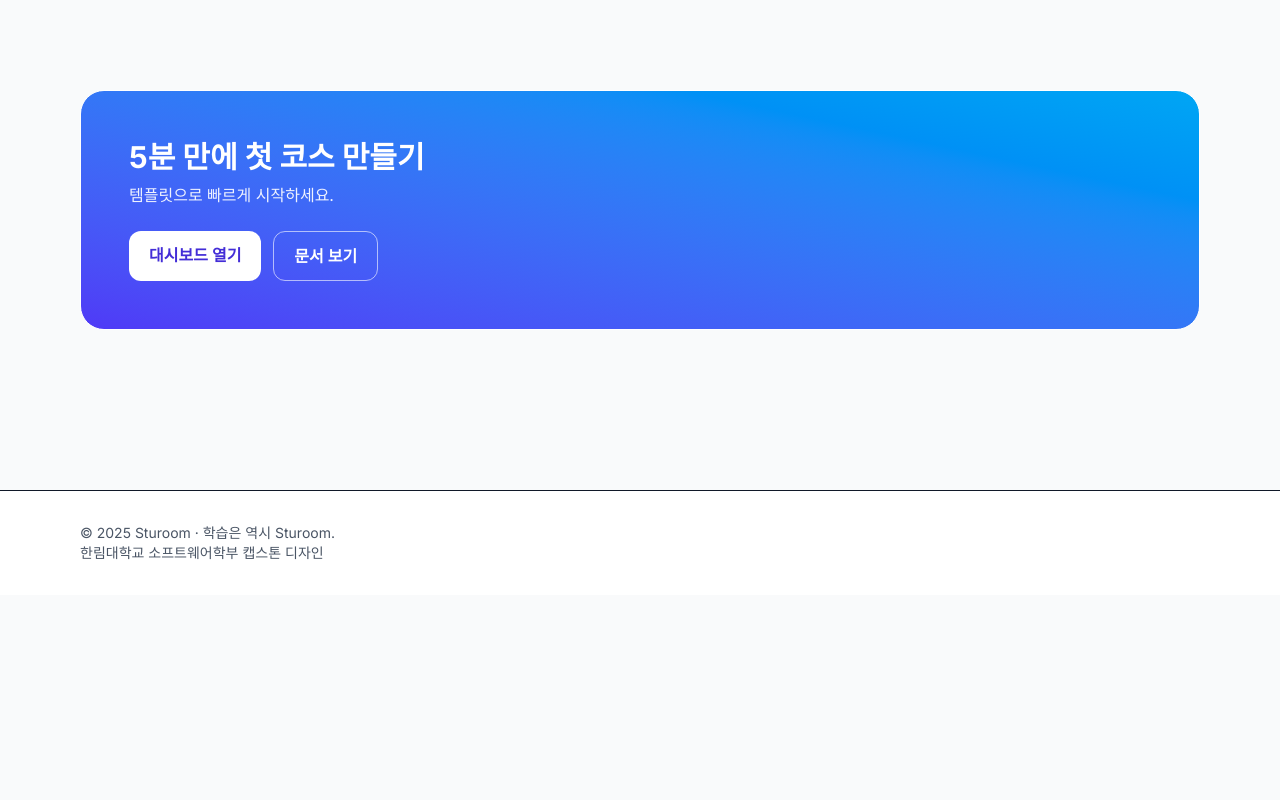
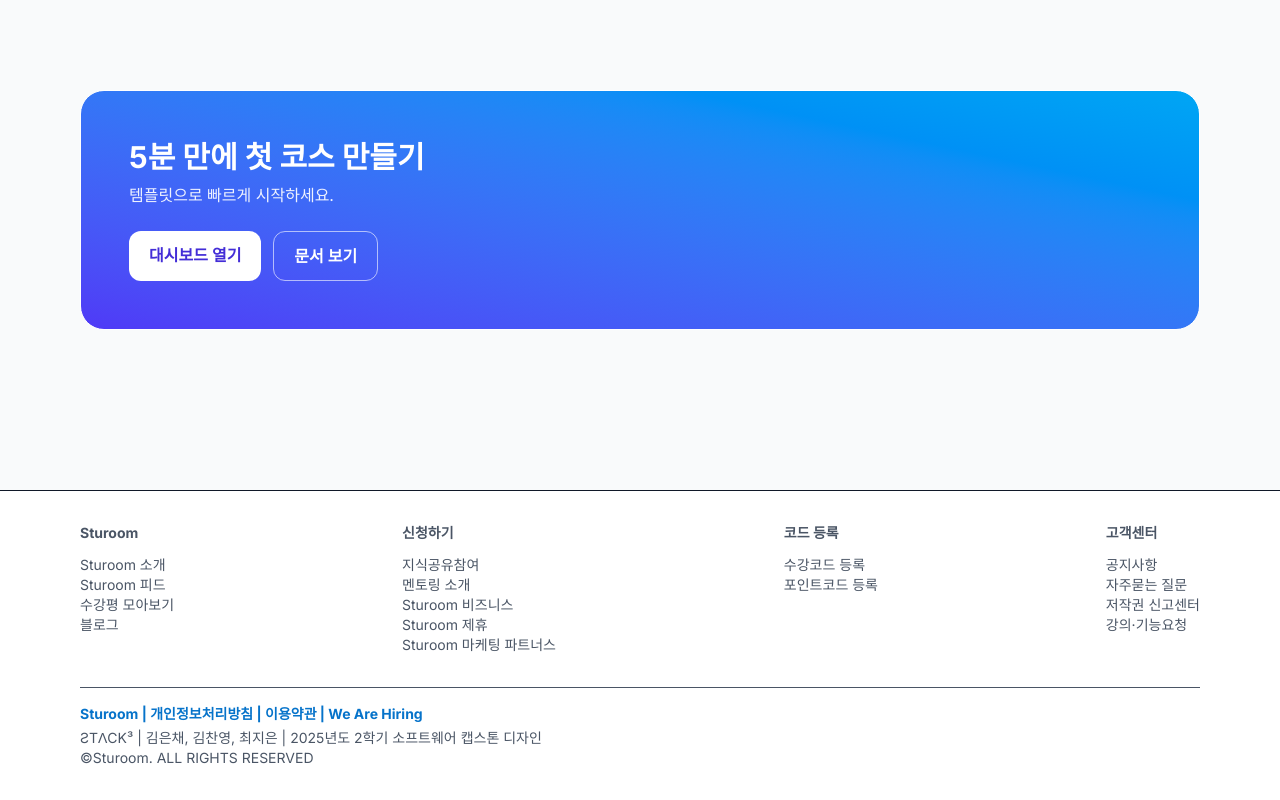
Before and after one commit to ST-CK/Sturoom, a Next.js app: page / in a window 1280 px wide. Shown: the part 1295-2095 px from the top of the page. Before the commit the page ends 1890 px from the top, so only its background shows below. Built offline with nearby package versions, Linux system fonts and the light colour scheme.

Commit message:
#36 [Make] Footer 수정

```diff
--- a/src/components/layout/Footer.tsx
+++ b/src/components/layout/Footer.tsx
@@ -4,8 +4,54 @@
   return (
     <footer className="mt-20 border-t bg-white">
       <Container className="py-8 text-sm text-gray-600">
-        <div>© {new Date().getFullYear()} Sturoom · 학습은 역시 Sturoom.</div>
-        <div>한림대학교 소프트웨어학부 캡스톤 디자인</div>
+        {/* 모든 메뉴 섹션을 하나의 flex-row 내부에 배치 ▶ 가로 메뉴 */}
+        <div className="flex flex-row gap-8 mb-8 justify-between">
+          <div>
+            <h4 className="font-bold mb-3">Sturoom</h4>
+            <ul>
+              <li>Sturoom 소개</li>
+              <li>Sturoom 피드</li>
+              <li>수강평 모아보기</li>
+              <li>블로그</li>
+            </ul>
+          </div>
+          <div>
+            <h4 className="font-bold mb-3">신청하기</h4>
+            <ul>
+              <li>지식공유참여</li>
+              <li>멘토링 소개</li>
+              <li>Sturoom 비즈니스</li>
+              <li>Sturoom 제휴</li>
+              <li>Sturoom 마케팅 파트너스</li>
+            </ul>
+          </div>
+          <div>
+            <h4 className="font-bold mb-3">코드 등록</h4>
+            <ul>
+              <li>수강코드 등록</li>
+              <li>포인트코드 등록</li>
+            </ul>
+          </div>
+          <div>
+            <h4 className="font-bold mb-3">고객센터</h4>
+            <ul>
+              <li>공지사항</li>
+              <li>자주묻는 질문</li>
+              <li>저작권 신고센터</li>
+              <li>강의·기능요청</li>
+            </ul>
+          </div>
+        </div>
+        {/* 하단 회사 정보 & 소셜 아이콘 */}
+        <div className="flex flex-col md:flex-row md:items-center md:justify-between gap-4 border-t pt-4">
+          <div>
+            <div className="font-bold text-[#0673ca] mb-1">Sturoom | 개인정보처리방침 | 이용약관 | We Are Hiring</div>
+            <div>
+              ƧTΛCK³ | 김은채, 김찬영, 최지은 | 2025년도 2학기 소프트웨어 캡스톤 디자인 <br />
+              ©Sturoom. ALL RIGHTS RESERVED
+            </div>
+          </div>
+        </div>
       </Container>
     </footer>
   );
```
Also changed, not shown: package.json (+4 -4 lines), 1 other file (tests, documents, lock files or other folders).
